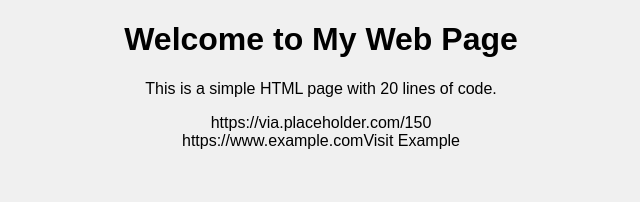
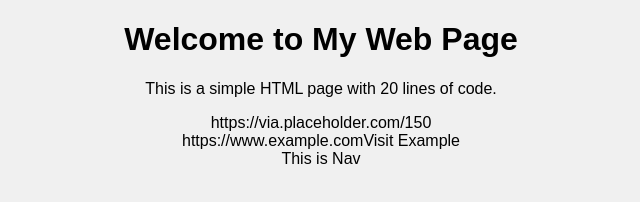
Before and after one commit to bijjanaresh/MyProject, a plain HTML site: page index.html in a window 1280 px wide. Shown: the full height of the page, 319-959 px from the left. Drawn offline with Linux system fonts and the light colour scheme.

Commit message:
gra about add

```diff
--- a/index.html
+++ b/index.html
@@ -18,5 +18,6 @@
     https://via.placeholder.com/150
     <br>
     https://www.example.comVisit Example</a>
+    <nav>This is Nav</nav>
 </body>
 </html>
```
Also changed, not shown: Drag.html (added), about.html (added).
